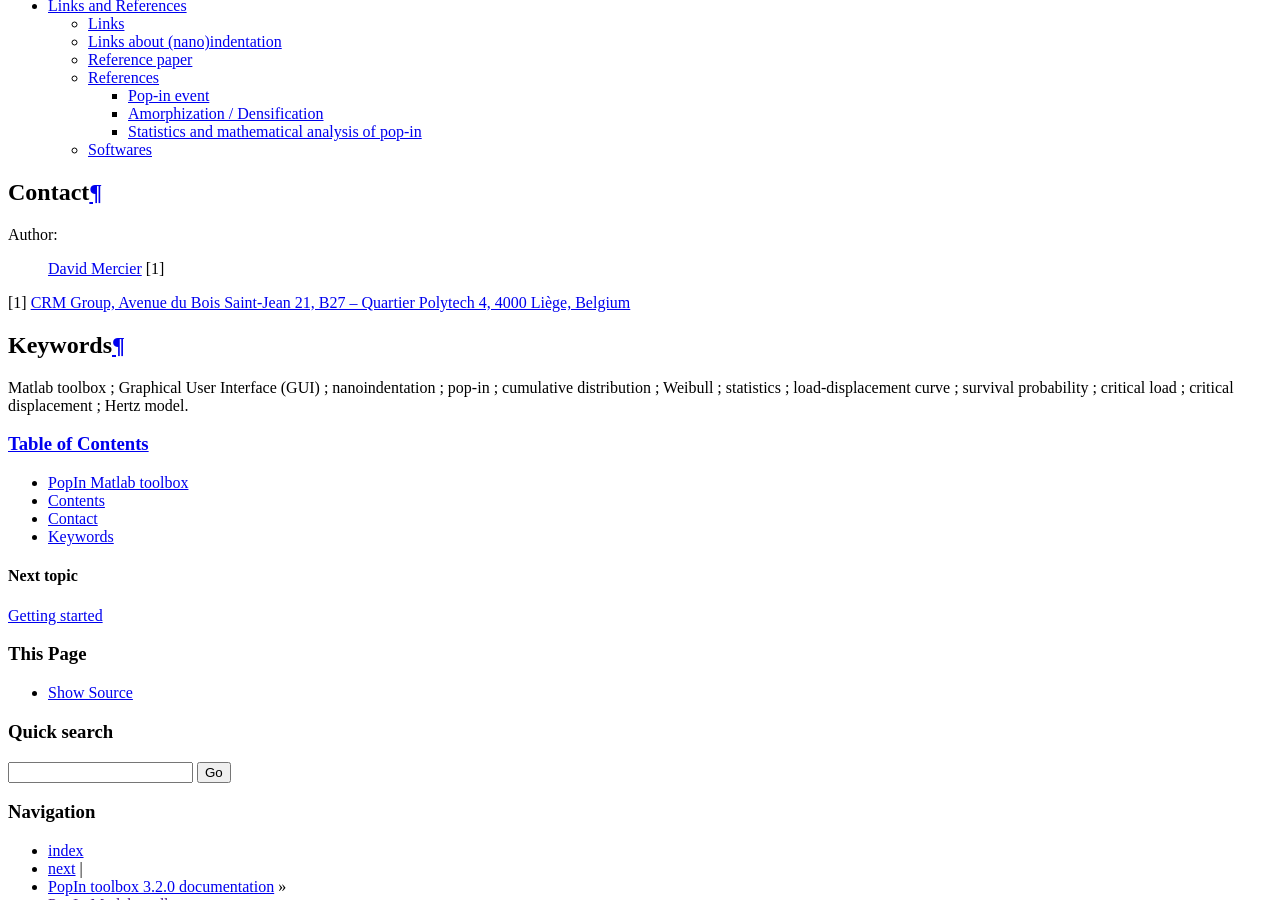
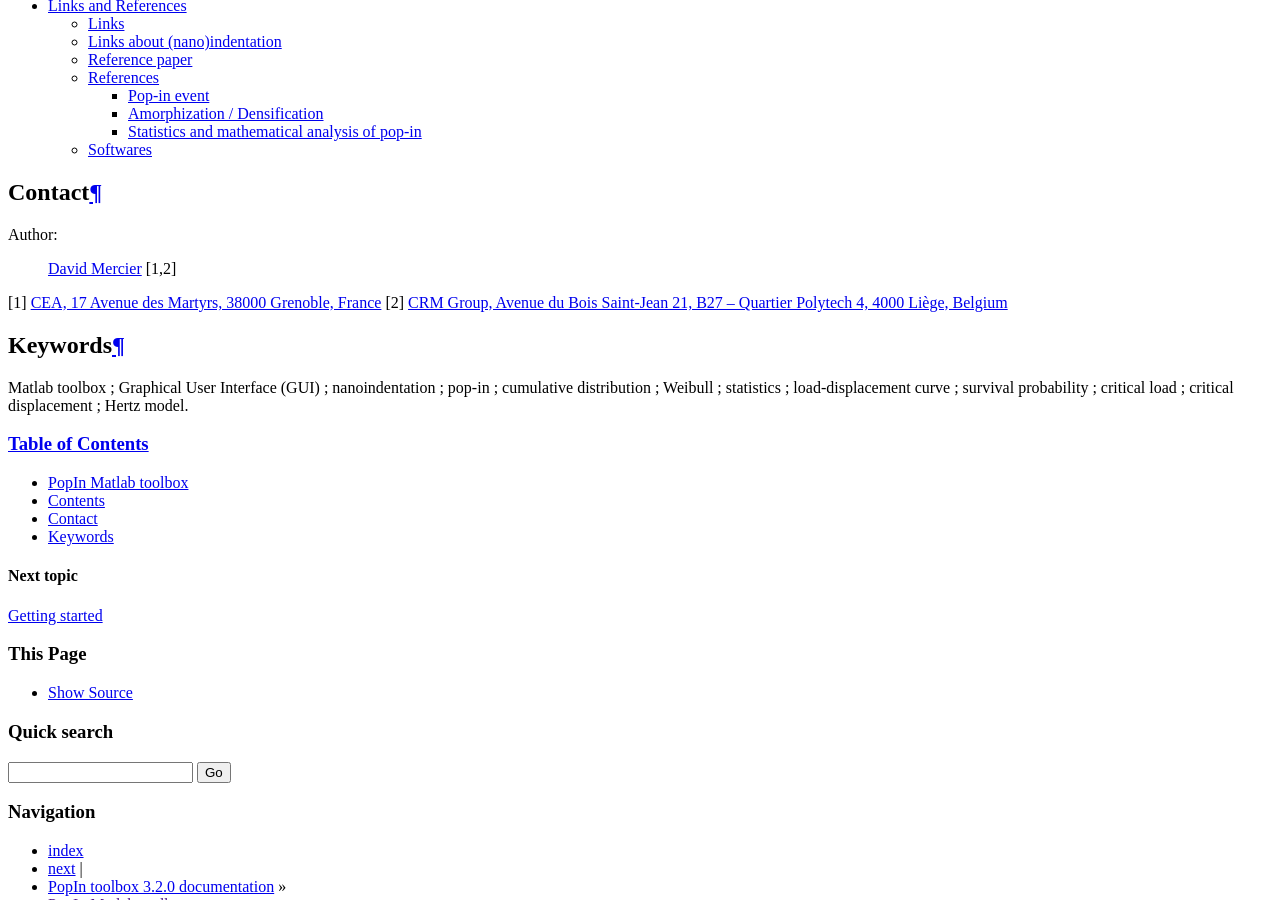
Before and after one commit to DavidMercier/PopIn, a Sphinx documentation site: the page built from doc/index.rst, in a window 1280 px wide and 900 px high, scrolled down 1151 px. Built offline with Sphinx 7.4.7, drawn with Linux system fonts in a browser that asks for light colours; comment, search, counter and statistics services are not loaded.

Commit message:
Update index.rst

```diff
--- a/doc/index.rst
+++ b/doc/index.rst
@@ -37,9 +37,10 @@ Contents
 
 Contact
 =======
-:Author: `David Mercier <david9684@gmail.com>`_ [1]
+:Author: `David Mercier <david9684@gmail.com>`_ [1,2]
 
-[1] `CRM Group, Avenue du Bois Saint-Jean 21, B27 – Quartier Polytech 4, 4000 Liège, Belgium <http://www.crmgroup.be/>`_
+[1] `CEA, 17 Avenue des Martyrs, 38000 Grenoble, France <http://www.cea.fr/Pages/le-cea/les-centres-cea/grenoble.aspx>`_
+[2] `CRM Group, Avenue du Bois Saint-Jean 21, B27 – Quartier Polytech 4, 4000 Liège, Belgium <http://www.crmgroup.be/>`_
 
 Keywords
 ========
```
